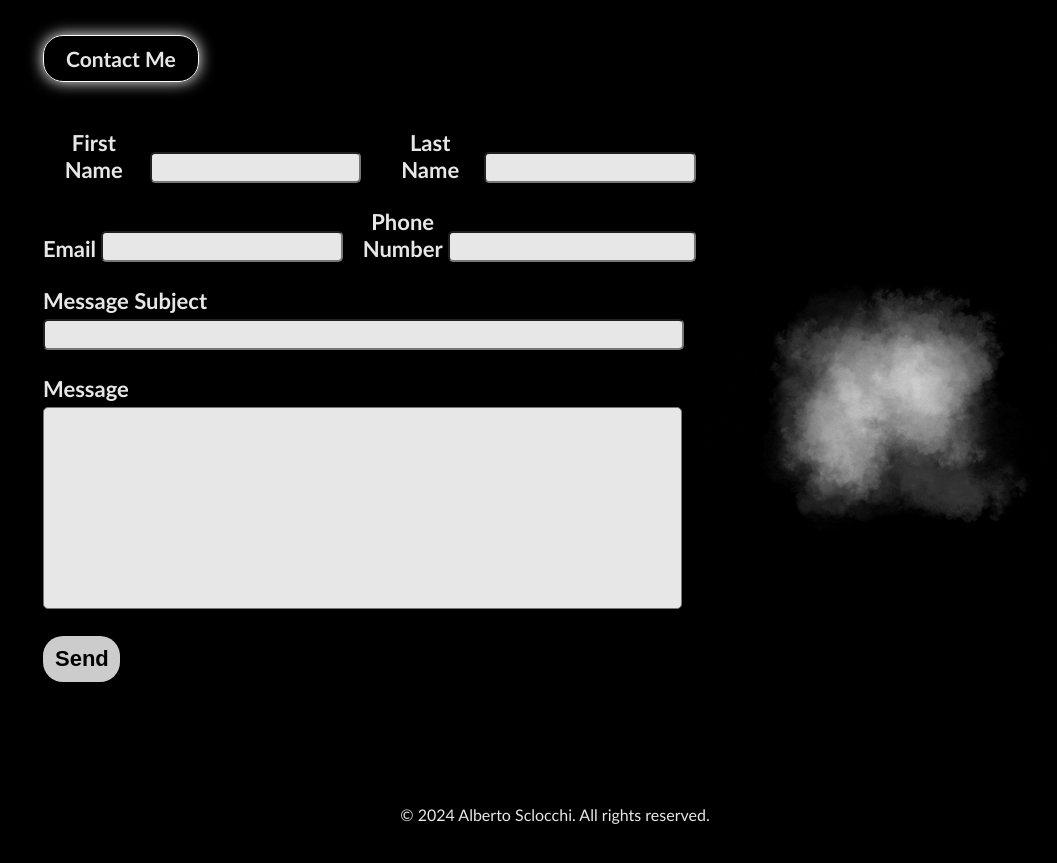
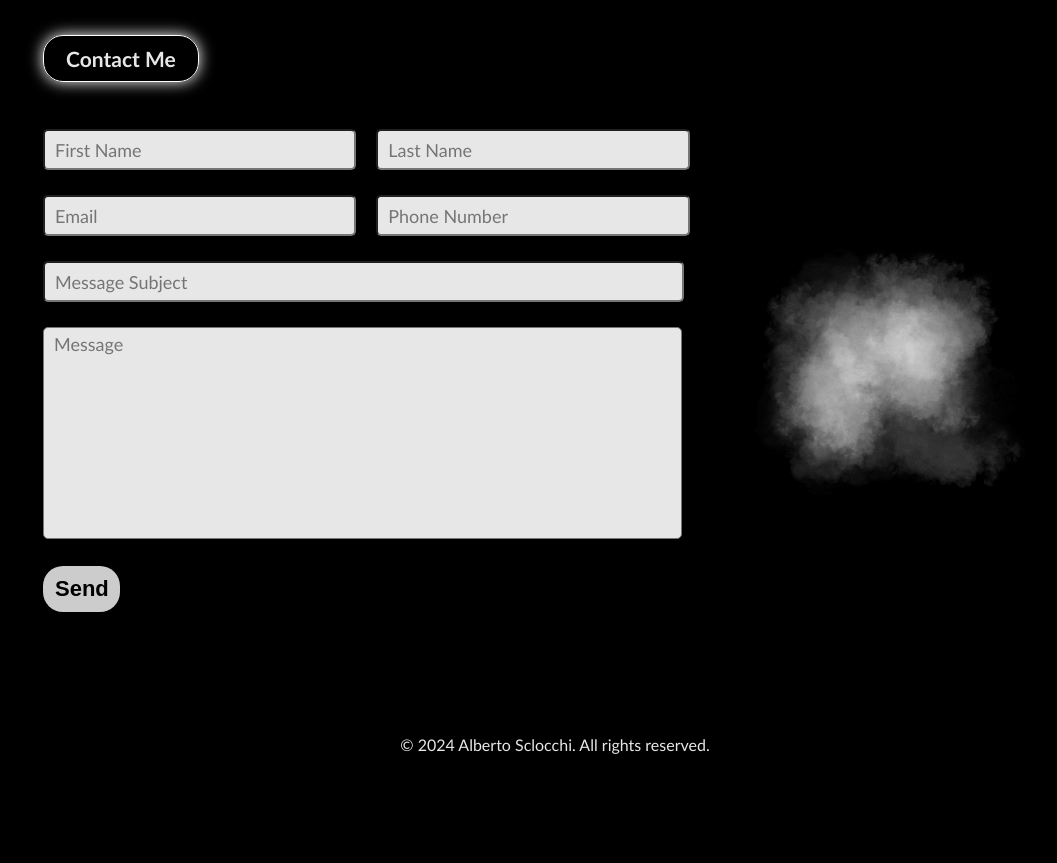
Before and after one commit to alberto-sclocchi/portfolio-website-client, a React (Create React App) app: page / in a window 1280 px wide. Shown: the part 3160-4023 px from the top of the page, without its empty margins (85-1142 px from the left). Built offline with nearby package versions, Linux system fonts and the light colour scheme.

Commit message:
change contact form style

```diff
--- a/src/App.css
+++ b/src/App.css
@@ -7,7 +7,7 @@
   font-family:'Trebuchet MS';
 }
 
-html:focus-within{
+*{
   scroll-behavior: smooth;
 }
 
@@ -413,19 +413,10 @@ nav{
   width: 48.2vw;
 }
 
-.email{
-  width: 17vw;
-}
-
-.name{
-  width: 14.65vw;
-}
-
 .form-div textarea{
   height: 200px;
   resize: none;
   background-color: rgba(255, 255, 255, 0.906);
-
 }
 
 #contact-me input, .form-div textarea{
@@ -433,6 +424,7 @@ nav{
   padding: 0px 10px;
   font-size: 18px;
   font-family: 'Trebuchet MS';
+  padding: 5px 10px;
 }
 
 
@@ -458,3 +450,7 @@ footer{
 .result{
   text-decoration: underline;
 }
+
+.important-info input{
+  width: 22.6vw;
+}
--- a/src/components/message/MessageForm.jsx
+++ b/src/components/message/MessageForm.jsx
@@ -43,36 +43,30 @@ export default function MessageForm() {
         <form onSubmit={handleSubmit}>
           <div className="important-info">
             <div>
-              <label>First Name</label>
-              <input  className="name" type="text" name="firstName" value={formData.firstName} onChange={handleChange}/>
+              <input type="text" name="firstName" value={formData.firstName} onChange={handleChange} placeholder='First Name'/>
             </div>
 
             <div>
-              <label>Last Name</label>
-              <input className="name" type="text" name="lastName" value={formData.lastName} onChange={handleChange}/>
+              <input type="text" name="lastName" value={formData.lastName} onChange={handleChange} placeholder='Last Name'/>
             </div>
           </div>
 
           <div className="important-info">
             <div>
-              <label>Email</label>
-              <input className="email" type="text" name="email" value={formData.email} onChange={handleChange}/>
+              <input type="text" name="email" value={formData.email} onChange={handleChange} placeholder='Email'/>
             </div>
 
             <div>
-              <label>Phone Number</label>
-              <input type="text" name="number" value={formData.number} onChange={handleChange}/>
+              <input type="text" name="number" value={formData.number} onChange={handleChange}  placeholder='Phone Number'/>
             </div>
           </div>
 
           <div className="form-div">
-              <label>Message Subject</label>
-              <input type="text" name="subject" value={formData.subject} onChange={handleChange}/>
+              <input type="text" name="subject" value={formData.subject} onChange={handleChange}  placeholder='Message Subject'/>
           </div>
 
           <div className="form-div">
-              <label>Message</label>
-              <textarea type="text" name="message" value={formData.message} onChange={handleChange}/>
+              <textarea type="text" name="message" value={formData.message} onChange={handleChange} placeholder='Message'/>
           </div>
 
           <div className='button-div'>
```
